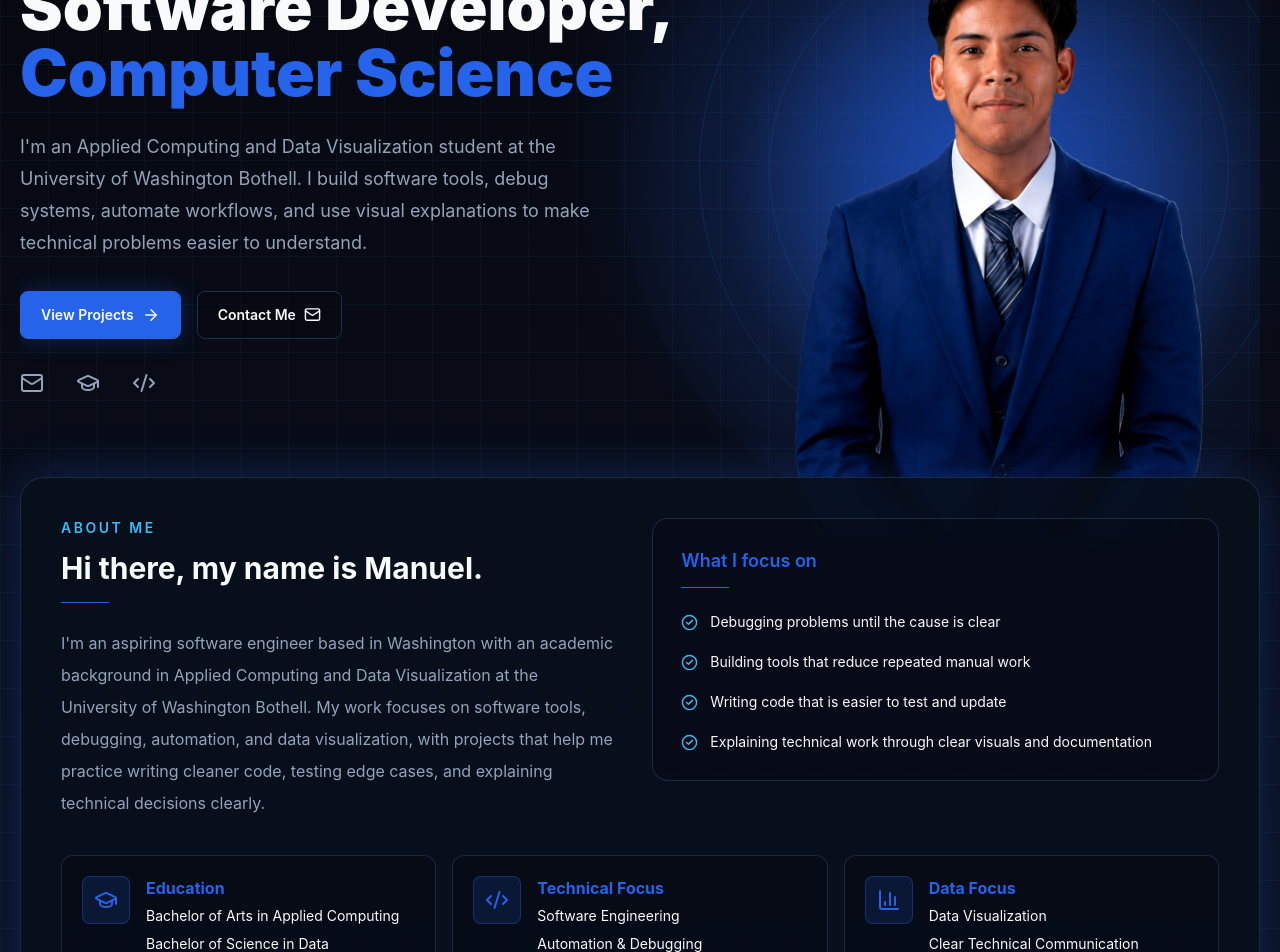
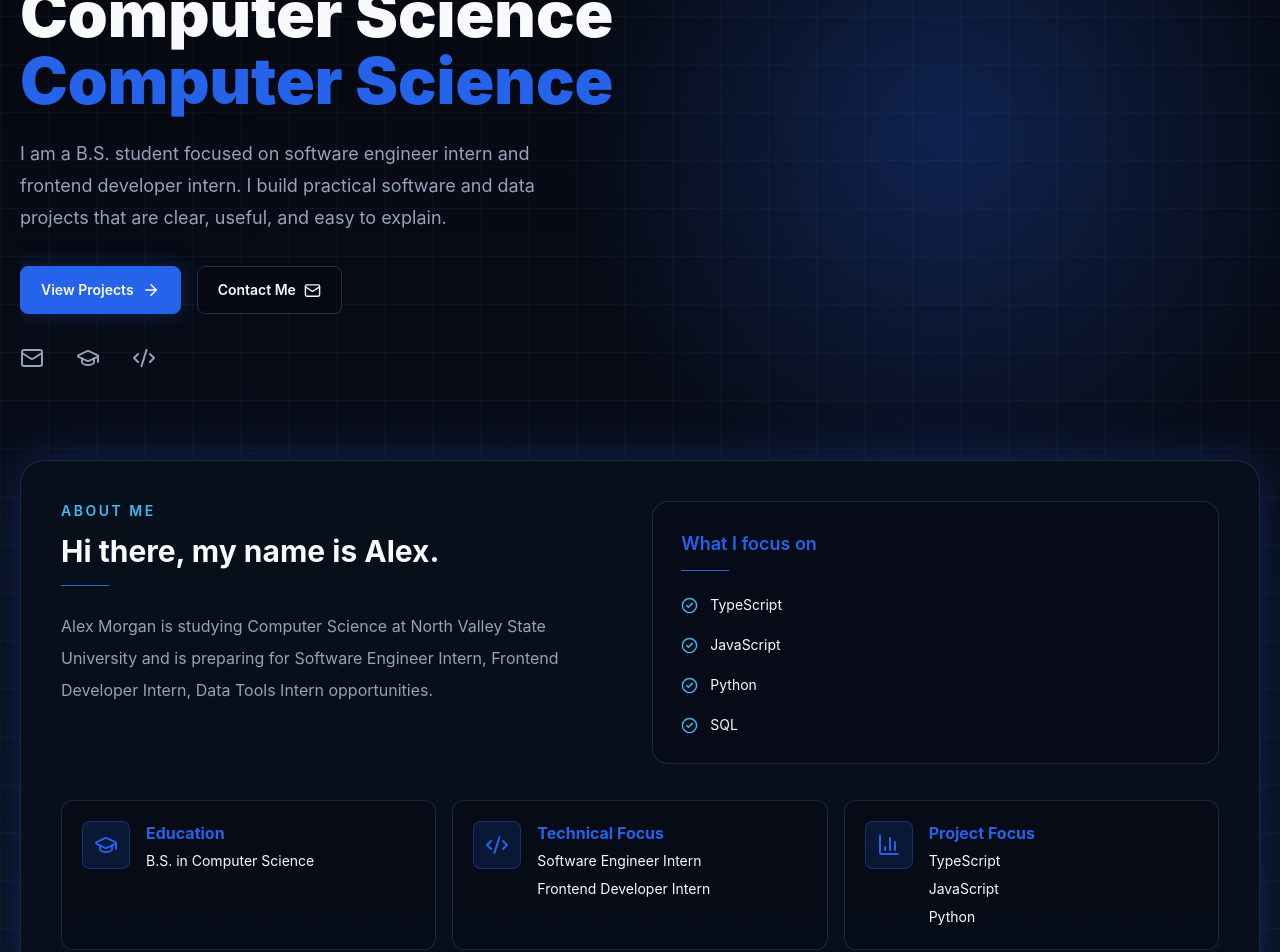
Before and after one commit to Manuelgrios/foliodev-pilot-011-portfolio, a React (Vite) app: page / in a window 1280 px wide. Shown: the part 320-1272 px from the top of the page. Built offline with nearby package versions, Linux system fonts and the light colour scheme.

Commit message:
Auto-promote FolioDev generated portfolio data to live preview

```diff
--- a/src/data/profile.ts
+++ b/src/data/profile.ts
@@ -1,6 +1,3 @@
-import { education } from "./education";
-import { siteConfig } from "./siteConfig";
-
 export type CtaLink = {
   label: string;
   href: string;
@@ -24,129 +21,115 @@ export type Profile = {
     body: string;
     primaryCta: CtaLink;
     secondaryCta: CtaLink;
-    image: {
-      src: string;
-      alt: string;
-    };
+    image: { src: string; alt: string };
   };
   sections: {
-    about: {
-      eyebrow: string;
-      heading: string;
-      body: string[];
-      infoGroups: Array<{
-        iconKey: "education" | "code" | "chart";
-        label: string;
-        lines: string[];
-      }>;
-      enjoyHeading: string;
-      enjoyItems: string[];
-    };
-    projects: {
-      eyebrow: string;
-      heading: string;
-      indexHeading: string;
-      description: string;
-      viewAllLabel: string;
-    };
-    skills: {
-      eyebrow: string;
-      heading: string;
-      description?: string;
-    };
-    contact: {
-      eyebrow: string;
-      heading: string;
-      pageHeading: string;
-      body: string;
-    };
+    about: { eyebrow: string; heading: string; body: string[]; infoGroups: Array<{ iconKey: "education" | "code" | "chart"; label: string; lines: string[] }>; enjoyHeading: string; enjoyItems: string[] };
+    projects: { eyebrow: string; heading: string; indexHeading: string; description: string; viewAllLabel: string };
+    skills: { eyebrow: string; heading: string; description?: string };
+    contact: { eyebrow: string; heading: string; pageHeading: string; body: string };
   };
 };
 
-const school = "University of Washington Bothell";
-const degrees = education.map((item) => item.degree);
-
 export const profile: Profile = {
-  name: siteConfig.brand.name,
-  headline: "Aspiring Full-Stack Software Engineer.",
-  subtitle: "Applied Computing and Data Visualization Student",
-  school,
-  degrees,
-  location: "Seattle, Washington",
-  email: "manuelgarios@outlook.com",
-  bio:
-    "I'm an aspiring software engineer based in Washington with an academic background in Applied Computing and Data Visualization at the University of Washington Bothell. My work focuses on building small but useful software tools, debugging systems, automating workflows, and using data visualization to make technical information easier to understand.",
-  shortBio:
-    "I'm an Applied Computing and Data Visualization student at the University of Washington Bothell. I build software tools, debug systems, automate workflows, and use visual explanations to make technical problems easier to understand.",
-  focusAreas: [
-    "Software engineering",
-    "Data visualization",
-    "Tools and automation",
-    "Debugging",
+  "name": "Alex Morgan",
+  "headline": "Software Engineer Intern portfolio",
+  "subtitle": "Computer Science at North Valley State University",
+  "school": "North Valley State University",
+  "degrees": [
+    "B.S."
   ],
-  hero: {
-    eyebrow: "Applied Computing + Data Visualization Student",
-    headline: ["Data Science Analyst,", "Software Developer,"],
-    highlightedHeadline: "Computer Science",
-    body:
-      "I'm an Applied Computing and Data Visualization student at the University of Washington Bothell. I build software tools, debug systems, automate workflows, and use visual explanations to make technical problems easier to understand.",
-    primaryCta: { label: "View Projects", href: "/#projects" },
-    secondaryCta: { label: "Contact Me", href: "/#contact" },
-    image: {
-      src: "assets/headshot.png",
-      alt: "Professional headshot of Manuel Garnica",
+  "location": "San Diego, CA",
+  "email": "demo.student@example.com",
+  "bio": "Alex Morgan is studying Computer Science at North Valley State University and is preparing for Software Engineer Intern, Frontend Developer Intern, Data Tools Intern opportunities.",
+  "shortBio": "I am a B.S. student focused on software engineer intern and frontend developer intern. I build practical software and data projects that are clear, useful, and easy to explain.",
+  "focusAreas": [
+    "TypeScript",
+    "JavaScript",
+    "Python",
+    "SQL",
+    "React",
+    "HTML"
+  ],
+  "hero": {
+    "eyebrow": "Computer Science at North Valley State University",
+    "headline": [
+      "Software Engineer Intern",
+      "Computer Science"
+    ],
+    "highlightedHeadline": "Computer Science",
+    "body": "I am a B.S. student focused on software engineer intern and frontend developer intern. I build practical software and data projects that are clear, useful, and easy to explain.",
+    "primaryCta": {
+      "label": "View Projects",
+      "href": "/#projects"
     },
+    "secondaryCta": {
+      "label": "Contact Me",
+      "href": "/#contact"
+    },
+    "image": {
+      "src": "",
+      "alt": ""
+    }
   },
-  sections: {
-    about: {
-      eyebrow: "About Me",
-      heading: "Hi there, my name is Manuel.",
-      body: [
-        "I'm an aspiring software engineer based in Washington with an academic background in Applied Computing and Data Visualization at the University of Washington Bothell. My work focuses on software tools, debugging, automation, and data visualization, with projects that help me practice writing cleaner code, testing edge cases, and explaining technical decisions clearly.",
+  "sections": {
+    "about": {
+      "eyebrow": "About Me",
+      "heading": "Hi there, my name is Alex.",
+      "body": [
+        "Alex Morgan is studying Computer Science at North Valley State University and is preparing for Software Engineer Intern, Frontend Developer Intern, Data Tools Intern opportunities."
       ],
-      infoGroups: [
+      "infoGroups": [
         {
-          iconKey: "education",
-          label: "Education",
-          lines: degrees,
+          "iconKey": "education",
+          "label": "Education",
+          "lines": [
+            "B.S. in Computer Science"
+          ]
         },
         {
-          iconKey: "code",
-          label: "Technical Focus",
-          lines: ["Software Engineering", "Automation & Debugging"],
+          "iconKey": "code",
+          "label": "Technical Focus",
+          "lines": [
+            "Software Engineer Intern",
+            "Frontend Developer Intern"
+          ]
         },
         {
-          iconKey: "chart",
-          label: "Data Focus",
-          lines: ["Data Visualization", "Clear Technical Communication"],
-        },
+          "iconKey": "chart",
+          "label": "Project Focus",
+          "lines": [
+            "TypeScript",
+            "JavaScript",
+            "Python"
+          ]
+        }
       ],
-      enjoyHeading: "What I focus on",
-      enjoyItems: [
-        "Debugging problems until the cause is clear",
-        "Building tools that reduce repeated manual work",
-        "Writing code that is easier to test and update",
-        "Explaining technical work through clear visuals and documentation",
-      ],
+      "enjoyHeading": "What I focus on",
+      "enjoyItems": [
+        "TypeScript",
+        "JavaScript",
+        "Python",
+        "SQL"
+      ]
     },
-    projects: {
-      eyebrow: "Projects",
-      heading: "Things I've Built",
-      indexHeading: "Project index",
-      description:
-        "Selected projects focused on software tools, automation, debugging, data structures, and data visualization.",
-      viewAllLabel: "View All Projects",
+    "projects": {
+      "eyebrow": "Projects",
+      "heading": "Things I've Built",
+      "indexHeading": "Project index",
+      "description": "Selected projects focused on technical decisions, outcomes, and practical student experience.",
+      "viewAllLabel": "View All Projects"
     },
-    skills: {
-      eyebrow: "Skills",
-      heading: "Technologies I Work With",
+    "skills": {
+      "eyebrow": "Skills",
+      "heading": "Technologies I Work With",
+      "description": "Grouped technical skills generated from the FolioDev workspace draft."
     },
-    contact: {
-      eyebrow: "Contact",
-      heading: "Let's Connect",
-      pageHeading: "Get in touch",
-      body:
-        "I'm open to internships, project collaboration, and technical work involving software tools, automation, debugging, or data visualization.",
-    },
-  },
+    "contact": {
+      "eyebrow": "Contact",
+      "heading": "Let's Connect",
+      "pageHeading": "Get in touch",
+      "body": "Open to Software Engineer Intern, Frontend Developer Intern, Data Tools Intern opportunities."
+    }
+  }
 };
```
